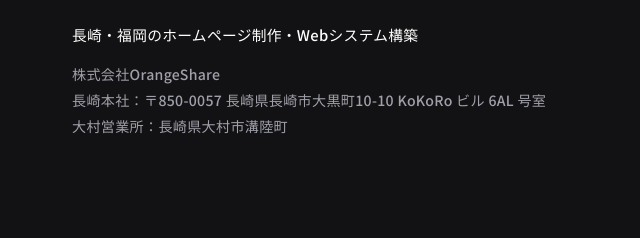
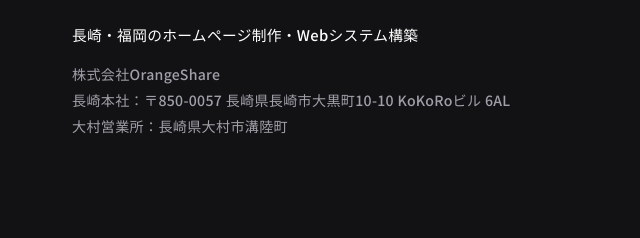
Before and after one commit to orangesorder-web/orangeshare.jp, a plain HTML site: page note-renewal.html in a window 1280 px wide. Shown: the part 2728-2966 px from the top of the page, 0-640 px from the left. Drawn offline with Linux system fonts and the light colour scheme.

Commit message:
Standardize head-office address to KoKoRo Building 6AL

```diff
--- a/note-renewal.html
+++ b/note-renewal.html
@@ -103,7 +103,7 @@
         <p class="footer-tagline">長崎・福岡のホームページ制作・Webシステム構築</p>
         <p class="footer-office">
           株式会社OrangeShare<br>
-          長崎本社：〒850-0057 長崎県長崎市大黒町10-10 KoKoRo ビル 6AL 号室<br>
+          長崎本社：〒850-0057 長崎県長崎市大黒町10-10 KoKoRoビル 6AL<br>
           大村営業所：長崎県大村市溝陸町
         </p>
       </div>
```
